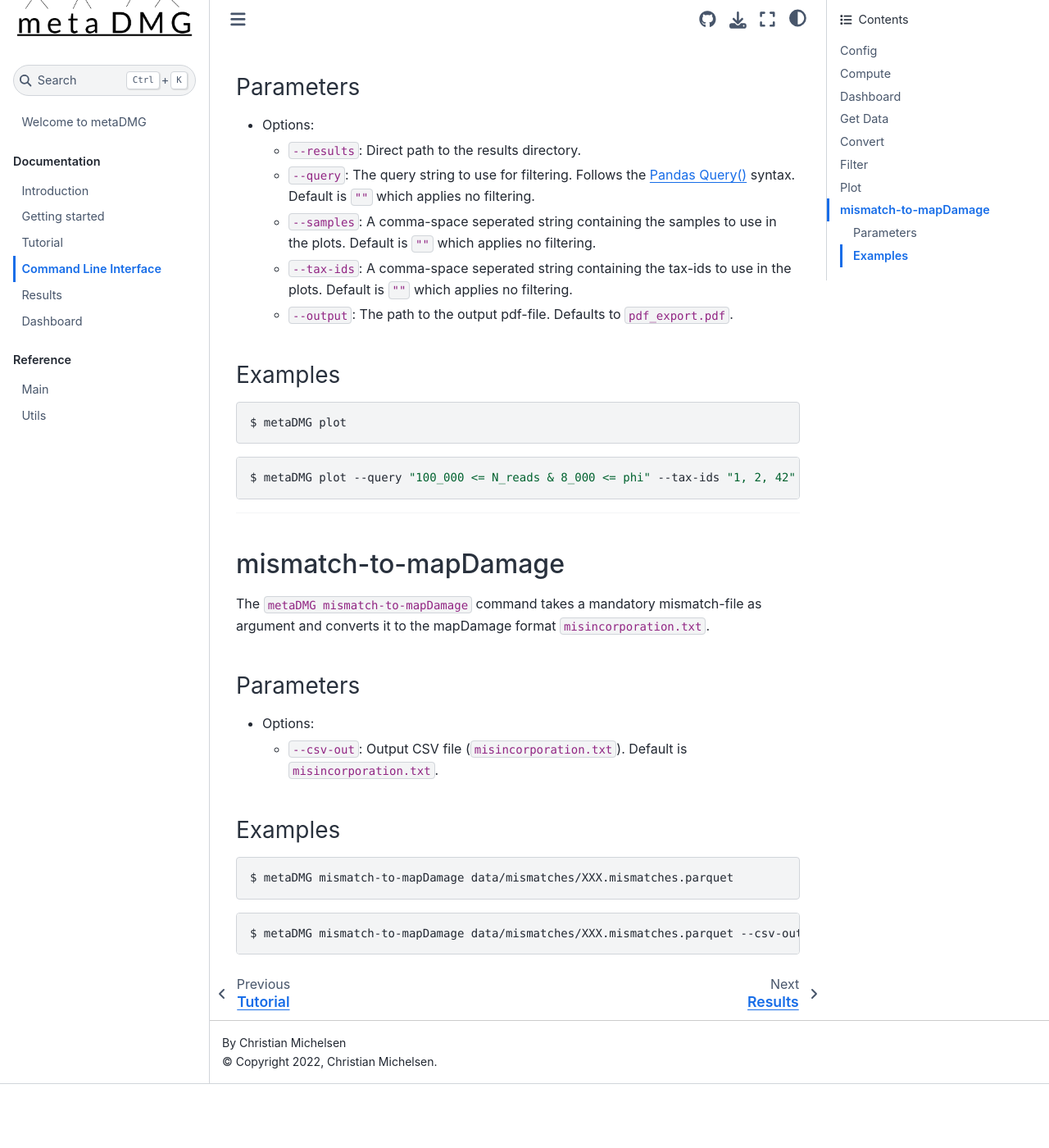
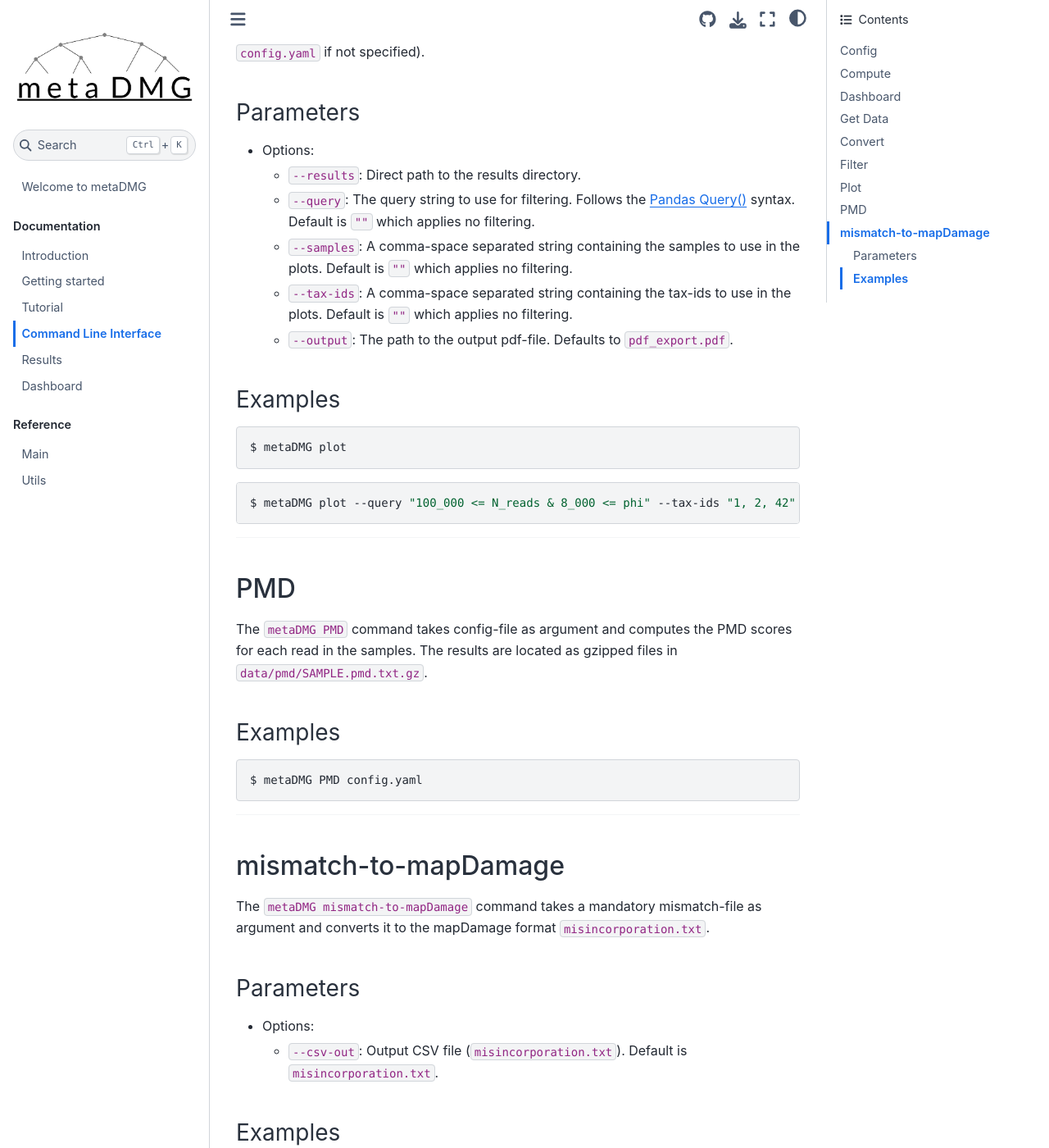
Before and after one commit to metaDMG-dev/metaDMG-core, a Sphinx documentation site: the page built from docs/source/command-line-interface.md, in a window 1280 px wide and 1400 px high, scrolled down 6035 px. Shown: the whole window at 82% size. Built offline with Sphinx 7.4.7 and the Sphinx Book theme 1.1.4, drawn with Linux system fonts in a browser that asks for light colours; before the commit the page ends 7357 px from its top, so only the background shows below that.

Commit message:
docs: Include PMD in docs

````diff
--- a/docs/source/command-line-interface.md
+++ b/docs/source/command-line-interface.md
@@ -9,6 +9,7 @@
 - [`convert`](command_line_interface_convert)
 - [`filter`](command_line_interface_filter)
 - [`plot`](command_line_interface_plot)
+- [`PMD`](command_line_interface_pmd)
 
 ---
 
@@ -239,8 +240,8 @@ The `metaDMG plot` command takes first an optional config-file as argument
 - Options:
   - `--results`: Direct path to the results directory.
   - `--query`: The query string to use for filtering. Follows the [Pandas Query()](https://pandas.pydata.org/pandas-docs/stable/user_guide/indexing.html#the-query-method) syntax. Default is `""` which applies no filtering.
-  - `--samples`: A comma-space seperated string containing the samples to use in the plots. Default is `""` which applies no filtering.
-  - `--tax-ids`: A comma-space seperated string containing the tax-ids to use in the plots. Default is `""` which applies no filtering.
+  - `--samples`: A comma-space separated string containing the samples to use in the plots. Default is `""` which applies no filtering.
+  - `--tax-ids`: A comma-space separated string containing the tax-ids to use in the plots. Default is `""` which applies no filtering.
   - `--output`: The path to the output pdf-file. Defaults to `pdf_export.pdf`.
 
 
@@ -252,6 +253,21 @@ $ metaDMG plot
 
 ```console
 $ metaDMG plot --query "100_000 <= N_reads & 8_000 <= phi" --tax-ids "1, 2, 42" --samples "sampleA, another-sample" --pdf-out name-of-plots.pdf
+```
+
+
+---
+
+(command_line_interface_pmd)=
+## PMD
+
+The `metaDMG PMD` command takes config-file as argument and computes the PMD scores for each read in the samples.
+The results are located as gzipped files in `data/pmd/SAMPLE.pmd.txt.gz`.
+
+### Examples
+
+```console
+$ metaDMG PMD config.yaml
 ```
 
 ---
````
